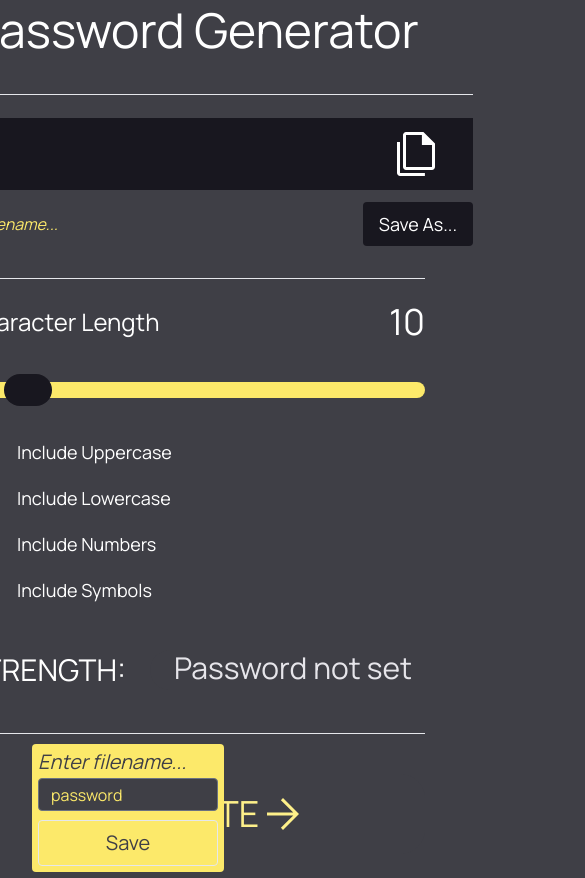
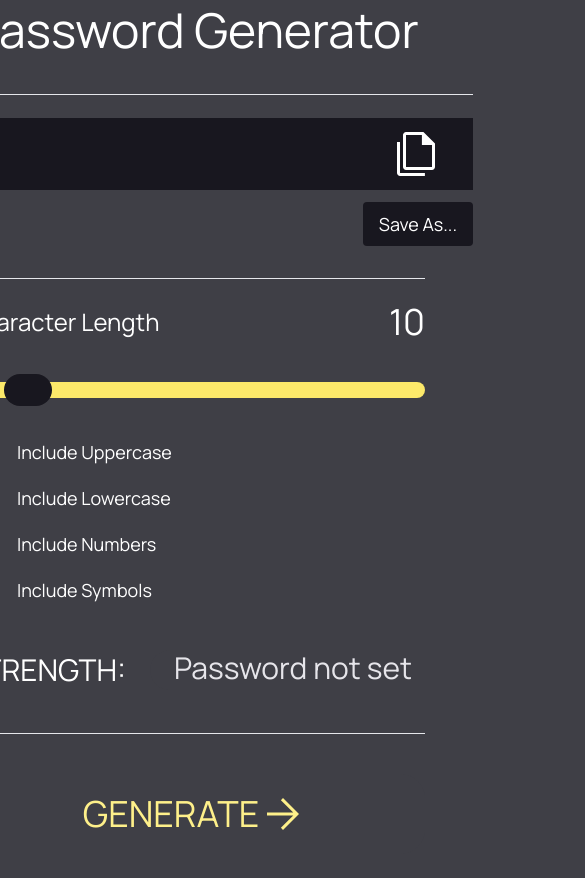
Before and after one commit to lorenzof97/password-generator, a Next.js app: page / in a window 390 px wide. Shown: the top 878 px of the page, 585 px wide, since content can reach past the window. Built offline with nearby package versions, Linux system fonts and the light colour scheme.

Commit message:
many responsive touches added
responsiveness added to file name/save module (fits both mobile and desktop use cases)

```diff
--- a/pages/index.js
+++ b/pages/index.js
@@ -159,32 +159,7 @@ export default function Home() {
           </div>
 
           <div className="flex flex-row items-center">
-            <p className="absolute mt-3 mx-4 p-1 italic text-yellow-200">
-              Enter Filename...
-            </p>
-            <form
-              className={`${
-                !saveModule ? "hidden opacity-0" : "sm:opacity-100"
-              } mt-3  mx-4  absolute flex flex-row border-2 ml-40 items-center justify-end w-64 h-12 rounded bg-yellow-200 border-none text-xl text-zinc-700 transition-all delay-100`}
-            >
-              <div className="flex flex-row">
-            <input
-              id="fileName"
-              type="text"
-              value={fileName}
-              onChange={handleFileNameChange}
-              className="w-full h-4/5 bg-zinc-700 text-yellow-200 my-0.5 mb-0.5 mx-1 rounded"
-            />
-            {/* elected to go for p tag over label tag as label padding was difficult to work with (wanted the ".txt" extension on screen closer to the input field whereas the "label" element always added extra static padding) */}
-            </div>
-             <button
-                type="submit"
-                onClick={() => setSaveModule(false)}
-                className="mt-0 mx-0 p-1 border rounded h-full hover:text-yellow-200 hover:bg-zinc-700 transition-all"
-              >
-                Save
-              </button>
-            </form>
+
 
             <button
               onClick={() => setSaveModule(!saveModule)}
@@ -307,24 +282,24 @@ export default function Home() {
         <form
           onSubmit={handleSubmit}
           className={`${
-            !saveModule ? "sm:hidden sm:opacity-0" : "opacity-100"
-          } absolute flex flex-col border-2 w-48 h-32 mt-[-34.5%] ml-[29.5%] p-0.5 rounded bg-yellow-200 border-none text-xl text-zinc-700 transition-all delay-100`}
+            !saveModule ? "opacity-0" : "opacity-100"
+          } absolute flex flex-col border-2 w-48 h-32 mt-[-700px] sm:mt-[-684px] ml-[570px] p-0.5 rounded bg-yellow-200 border-none text-xl text-zinc-700 transition-all delay-100 sm:border-2  sm:flex-row sm:w-96 sm:h-12 sm:ml-[50px] sm:items-center sm:justify-end`}
         >
-          <p className="text-md mt-0.5 mb-0.5 mx-1 italic">Enter filename...</p>
+          <p className="text-xl ml-1 mr-12 italic whitespace-nowrap">Enter name...</p>
           <div className="flex flex-row">
             <input
               id="fileName"
               type="text"
               value={fileName}
               onChange={handleFileNameChange}
-              className="w-full h-4/5 bg-zinc-700 text-yellow-200 mt-0 mb-0.5 mx-1 rounded"
+              className="w-full h-4/5 bg-zinc-700 text-yellow-200 m-1 rounded"
             />
             {/* elected to go for p tag over label tag as label padding was difficult to work with (wanted the ".txt" extension on screen closer to the input field whereas the "label" element always added extra static padding) */}
           </div>
           <button
             type="submit"
             onClick={() => setSaveModule(false)}
-            className="mt-0 mb-1 mx-1 border rounded h-full hover:text-yellow-200 hover:bg-zinc-700 transition-all"
+            className="my-2 mx-1 sm:mx-0 sm:p-1 border rounded h-full hover:text-yellow-200 hover:bg-zinc-700 transition-all"
           >
             Save
           </button>
```
